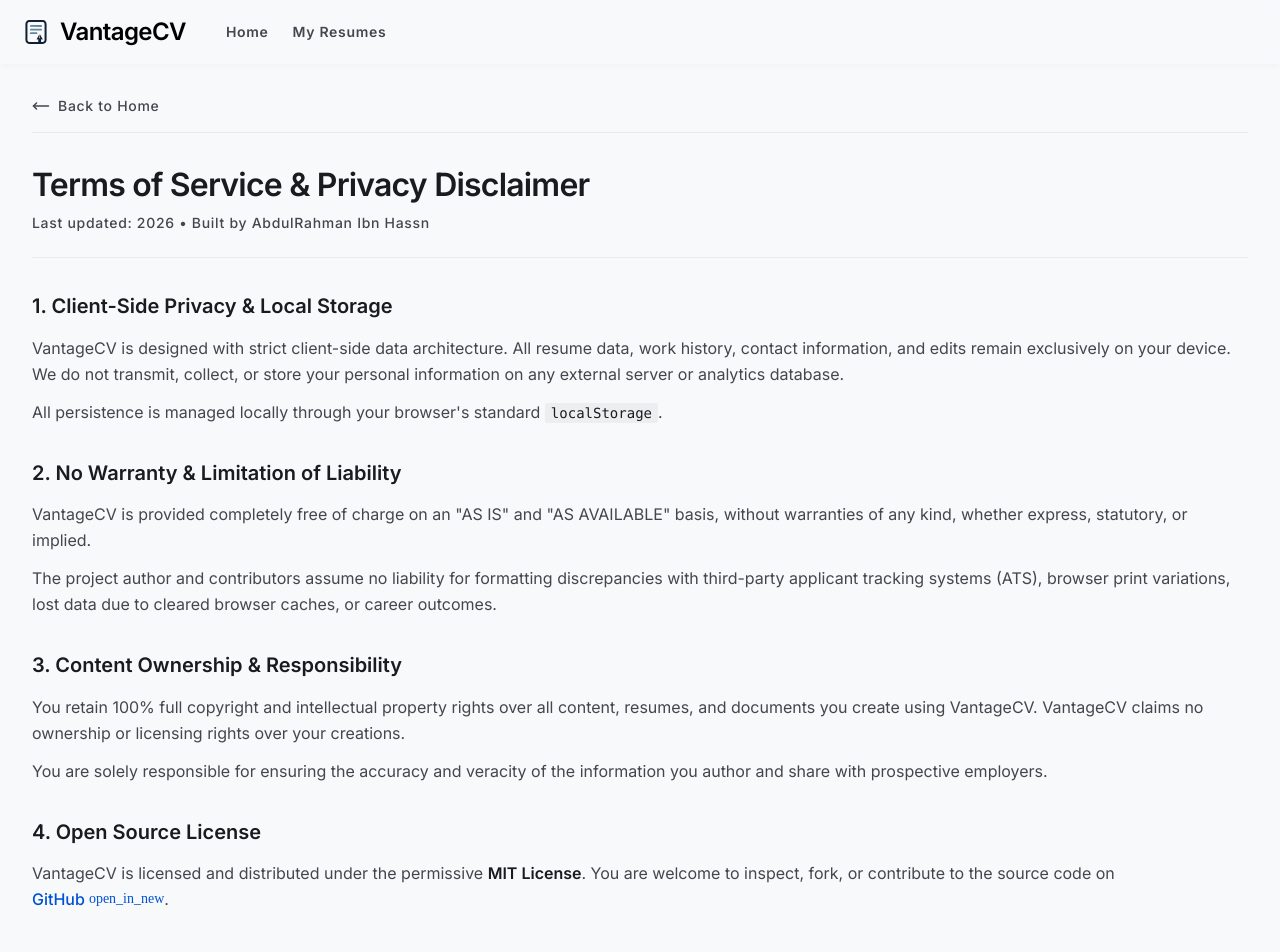
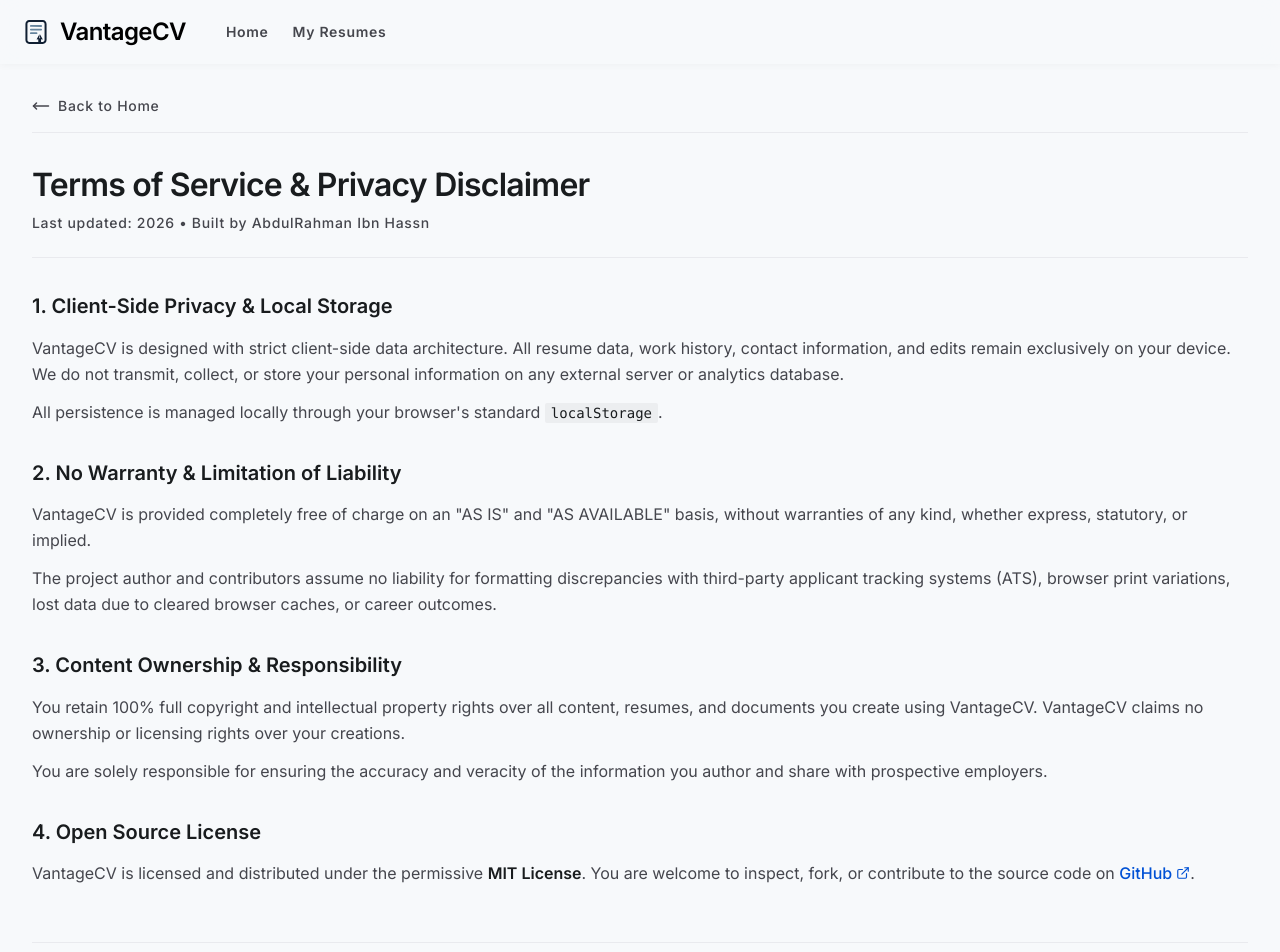
Before and after one commit to AbdulRhmanHS/VantageCV, a React (Vite) app: page /terms in a window 1280 px wide. Shown: the top 952 px of the page. Built offline with nearby package versions, Linux system fonts and the light colour scheme.

Commit message:
Add a missing icon in the Terms page, and modify github repo links

```diff
--- a/src/components/Home/Hero.jsx
+++ b/src/components/Home/Hero.jsx
@@ -44,7 +44,7 @@
           </Link>
           <a
             className="inline-flex items-center justify-center px-8 py-4 bg-surface-container-lowest text-on-surface border border-outline-variant/60 rounded-xl text-headline-md font-headline-md hover:border-secondary hover:text-secondary shadow-sm hover:shadow-md transition-all duration-300 transform hover:-translate-y-1 gap-2"
-            href="https://github.com/AbdulRhmanHS/CV-app"
+            href="https://github.com/AbdulRhmanHS/VantageCV"
           >
             <Code />
             <span>View on GitHub ↗</span>
--- a/src/components/Layout/Footer.jsx
+++ b/src/components/Layout/Footer.jsx
@@ -71,7 +71,7 @@
               </a>
               <a
                 className="text-body-md text-on-surface-variant hover:text-secondary transition-colors inline-flex items-center gap-1.5"
-                href="https://github.com/AbdulRhmanHS/CV-app"
+                href="https://github.com/AbdulRhmanHS/VantageCV"
               >
                 GitHub
               </a>
--- a/src/pages/Terms.jsx
+++ b/src/pages/Terms.jsx
@@ -1,4 +1,4 @@
-import { MoveLeft } from "lucide-react";
+import { ExternalLink, MoveLeft } from "lucide-react";
 import { Link } from "react-router-dom";
 
 export default function Terms() {
@@ -89,12 +89,9 @@
                 code on{" "}
                 <a
                   className="text-secondary hover:underline font-medium inline-flex items-center gap-1"
-                  href="https://github.com/AbdulRhmanHS/CV-app"
+                  href="https://github.com/AbdulRhmanHS/VantageCV"
                 >
-                  GitHub{" "}
-                  <span className="material-symbols-outlined text-[14px]">
-                    open_in_new
-                  </span>
+                  GitHub <ExternalLink size={14} />
                 </a>
                 .
               </p>
```
